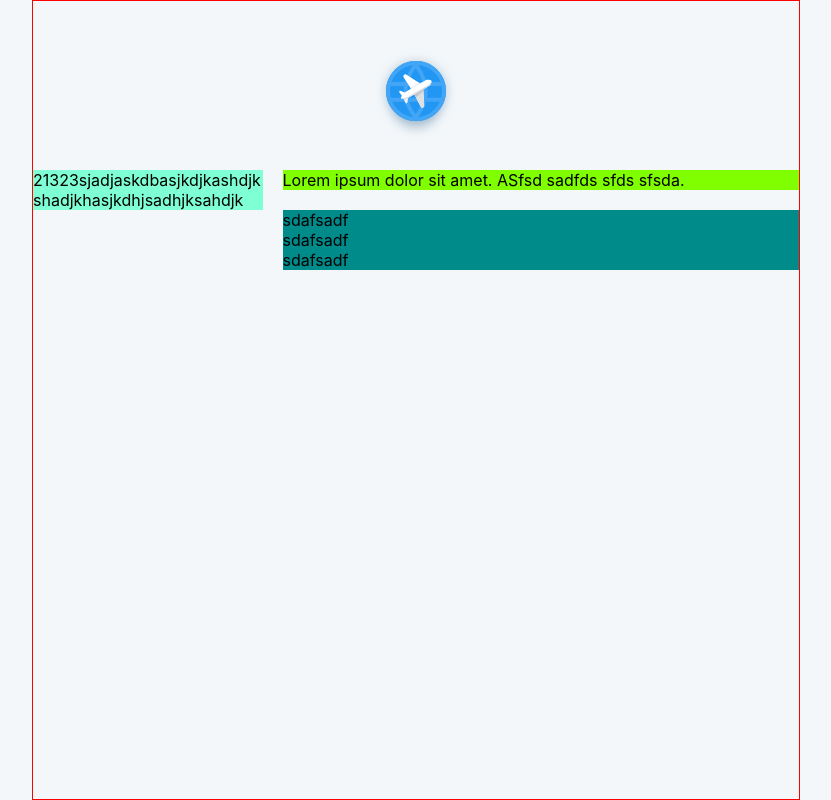
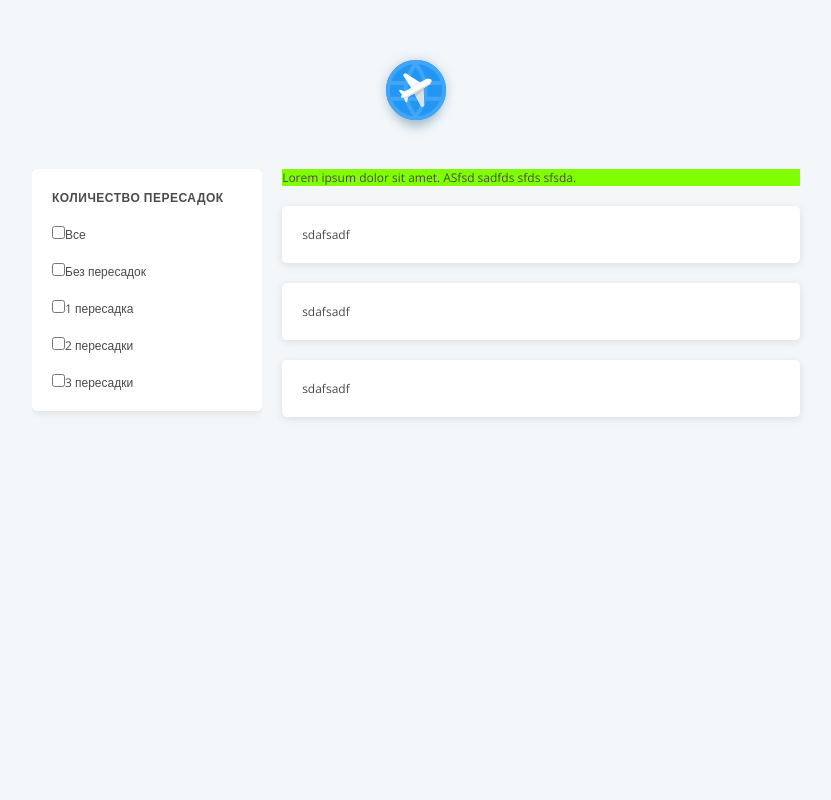
Before and after one commit to TheNear/AviasalesTest, a React (Create React App) app: page / in a window 1280 px wide. Shown: the whole page, without its empty margins (224-1055 px from the left). Built offline with nearby package versions, Linux system fonts and the light colour scheme.

Commit message:
continue html

```diff
--- a/public/index.html
+++ b/public/index.html
@@ -3,41 +3,16 @@
   <head>
     <meta charset="utf-8" />
     <link rel="icon" href="%PUBLIC_URL%/favicon.ico" />
+    <link href="https://fonts.googleapis.com/css2?family=Open+Sans:wght@400;600&display=swap" rel="stylesheet">
     <meta name="viewport" content="width=device-width, initial-scale=1" />
-    <meta name="theme-color" content="#000000" />
     <meta
       name="description"
-      content="Web site created using create-react-app"
+      content="Aviasales test assignment"
     />
-    <link rel="apple-touch-icon" href="%PUBLIC_URL%/logo192.png" />
-    <!--
-      manifest.json provides metadata used when your web app is installed on a
-      user's mobile device or desktop. See https://developers.google.com/web/fundamentals/web-app-manifest/
-    -->
-    <link rel="manifest" href="%PUBLIC_URL%/manifest.json" />
-    <!--
-      Notice the use of %PUBLIC_URL% in the tags above.
-      It will be replaced with the URL of the `public` folder during the build.
-      Only files inside the `public` folder can be referenced from the HTML.
-
-      Unlike "/favicon.ico" or "favicon.ico", "%PUBLIC_URL%/favicon.ico" will
-      work correctly both with client-side routing and a non-root public URL.
-      Learn how to configure a non-root public URL by running `npm run build`.
-    -->
-    <title>React App</title>
+    <title>Aviasales assignment</title>
   </head>
   <body>
     <noscript>You need to enable JavaScript to run this app.</noscript>
     <div id="root"></div>
-    <!--
-      This HTML file is a template.
-      If you open it directly in the browser, you will see an empty page.
-
-      You can add webfonts, meta tags, or analytics to this file.
-      The build step will place the bundled scripts into the <body> tag.
-
-      To begin the development, run `npm start` or `yarn start`.
-      To create a production bundle, use `npm run build` or `yarn build`.
-    -->
   </body>
 </html>
--- a/src/App.css
+++ b/src/App.css
@@ -2,6 +2,17 @@
   margin: 0;
   padding: 0;
   box-sizing: border-box;
+}
+
+ul, li {
+  text-decoration: none;
+  list-style: none;
+}
+
+body {
+  font-size: 12px;
+  font-family: 'Open Sans', sans-serif;
+  color: #4A4A4A;
 }
 
 .main-wrapper {
@@ -9,7 +20,6 @@
   height: 100%;
   margin: 0 auto;
   padding: 20px 0;
-  border: 1px solid red;
 }
 
 .header {
@@ -36,8 +46,27 @@
 
 .filter-inner {
   width: 100%;
-  background-color: aquamarine;
+  padding: 10px 0;
+  border-radius: 5px;
+  background-color: #ffffff;
+  box-shadow: 0px 2px 8px rgba(0, 0, 0, 0.1);
   word-wrap: break-word;
+}
+
+.filter__title {
+  padding: 10px 20px;
+  font-weight: 600;
+  font-size: inherit;
+  text-transform: uppercase;
+  letter-spacing: .5px;
+}
+
+.filter__list {
+
+}
+
+.filter__item {
+  padding: 10px 20px;
 }
 
 .sort {
@@ -47,9 +76,12 @@
 
 .tickets {
   grid-area: tickets;
-  background-color: grey;
 }
 
 .ticket {
-  background-color: darkcyan;
+  margin-bottom: 20px;
+  padding: 20px;
+  border-radius: 5px;
+  background-color: #ffffff;
+  box-shadow: 0px 2px 8px rgba(0, 0, 0, 0.1);
 }
--- a/src/App.tsx
+++ b/src/App.tsx
@@ -11,7 +11,84 @@ function App(): JSX.Element {
       <main className="content-wrapper">
         <div className="filter">
           <div className="filter-inner">
-            21323sjadjaskdbasjkdjkashdjkshadjkhasjkdhjsadhjksahdjk
+            <h3 className="filter__title">Количество пересадок</h3>
+            <ul className="filter__list">
+              <li className="filter__item">
+                <label
+                  className="filter__item__label"
+                  htmlFor="filter__all-transfer"
+                >
+                  <input
+                    type="checkbox"
+                    className="filter__item__input"
+                    id="filter__all-transfer"
+                    name="filter__all-transfer"
+                    value="all-transfer"
+                  />
+                  Все
+                </label>
+              </li>
+              <li className="filter__item">
+                <label
+                  className="filter__item__label"
+                  htmlFor="filter__without-transfer"
+                >
+                  <input
+                    type="checkbox"
+                    className="filter__item__input"
+                    id="filter__without-transfer"
+                    name="filter__without-transfer"
+                    value="without-transfer"
+                  />
+                  Без пересадок
+                </label>
+              </li>
+              <li className="filter__item">
+                <label
+                  className="filter__item__label"
+                  htmlFor="filter__one-transfer"
+                >
+                  <input
+                    type="checkbox"
+                    className="filter__item__input"
+                    id="filter__one-transfer"
+                    name="filter__one-transfer"
+                    value="one-transfer"
+                  />
+                  1 пересадка
+                </label>
+              </li>
+              <li className="filter__item">
+                <label
+                  className="filter__item__label"
+                  htmlFor="filter__two-transfer"
+                >
+                  <input
+                    type="checkbox"
+                    className="filter__item__input"
+                    id="filter__two-transfer"
+                    name="filter__two-transfer"
+                    value="two-transfer"
+                  />
+                  2 пересадки
+                </label>
+              </li>
+              <li className="filter__item">
+                <label
+                  className="filter__item__label"
+                  htmlFor="filter__three-transfer"
+                >
+                  <input
+                    type="checkbox"
+                    className="filter__item__input"
+                    id="filter__three-transfer"
+                    name="filter__three-transfer"
+                    value="three-transfer"
+                  />
+                  3 пересадки
+                </label>
+              </li>
+            </ul>
           </div>
         </div>
         <div className="sort">
--- a/src/index.css
+++ b/src/index.css
@@ -1,15 +1,6 @@
 body {
-  margin: 0;
-  font-family: -apple-system, BlinkMacSystemFont, 'Segoe UI', 'Roboto', 'Oxygen',
-    'Ubuntu', 'Cantarell', 'Fira Sans', 'Droid Sans', 'Helvetica Neue',
-    sans-serif;
   -webkit-font-smoothing: antialiased;
   -moz-osx-font-smoothing: grayscale;
-}
-
-code {
-  font-family: source-code-pro, Menlo, Monaco, Consolas, 'Courier New',
-    monospace;
 }
 
 #root {
```
Also changed, not shown: 1 other file (tests, documents, lock files or other folders).
